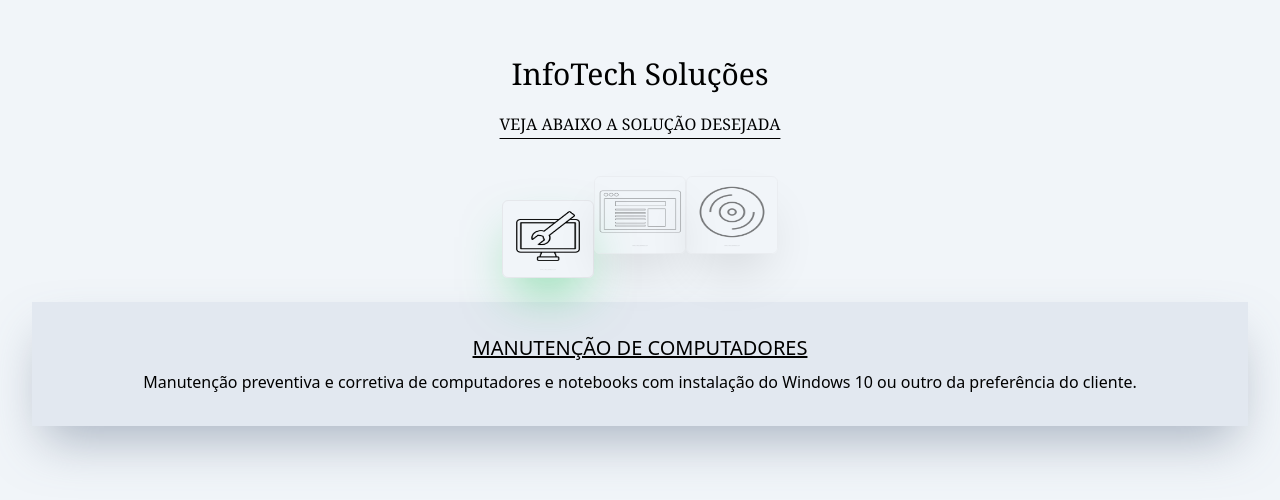
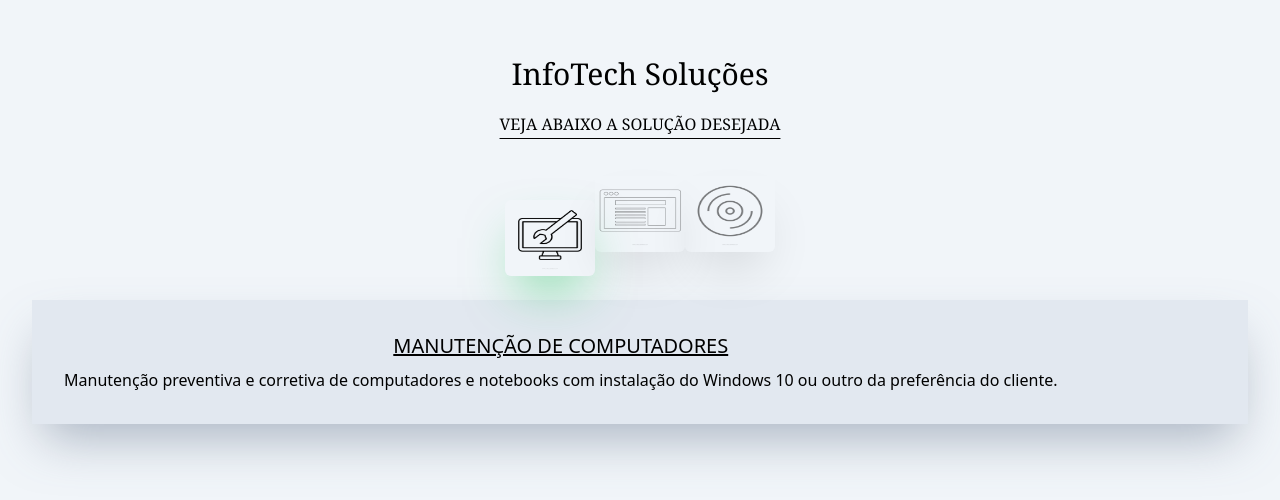
Before and after one commit to Macuco97/my-page, a Next.js app: page / in a window 1280 px wide. Shown: the top 500 px of the page. Built offline with nearby package versions, Linux system fonts and the light colour scheme.

Commit message:
Icon shadow color apply

```diff
--- a/components/contain.js
+++ b/components/contain.js
@@ -1,5 +1,5 @@
 export default function Contain({activeImage, setActiveImage}) {
-const container = `flex flex-box justify-center justify-items-center mx-8 bg-slate-200 shadow-slate-500/50 shadow-2xl p-8 mt-12`
+const container = `flex flex-box justify justify-items-center mx-8 bg-slate-200 shadow-slate-500/50 shadow-2xl p-8 mt-12 width-32 `
 const manutencaoContents = `overflow-hidden ${activeImage === "manutencao" ? `transition opacity-100 duration-500` : `transition opacity-0 max-h-0 max-w-0`}`
 const siteContents = `overflow-hidden ${activeImage === 'site' ? `transition opacity-100 duration-500` : `transition opacity-0 max-h-0 max-w-0`}`
 const discContents = `overflow-hidden ${activeImage === 'disc' ? `transition opacity-100 duration-500` : `transition opacity-0 max-h-0 max-w-0`}`
--- a/components/navbar.js
+++ b/components/navbar.js
@@ -3,9 +3,9 @@ import { useState } from 'react'
 
 export default function Navbar({activeImage, setActiveImage}) {
     const navbar = `mt-8 flex flex-row w-screen justify-center self-end`
-    const imageManutencao =  activeImage === 'manutencao' ? ' duration-500 translate-y-6 shadow-2xl shadow-green-500/50 border border-5 rounded-md border-solid' : 'shadow-2xl duration-500 translate-y-0 opacity-50 border border-5 rounded-md border-solid'
-    const imageSite = activeImage === 'site' ? 'duration-500 translate-y-6 shadow-2xl shadow-green-500/50 border border-5 rounded-md border-solid' : 'shadow-2xl duration-500 translate-y-0 opacity-50 border border-5 rounded-md border-solid'
-    const imageDisc = activeImage === 'disc' ? 'duration-500 translate-y-6 shadow-2xl shadow-green-500/50 border border-5 rounded-md border-solid' : 'shadow-2xl opacity-50 duration-500 translate-y-0 border border-5 rounded-md border-solid'
+    const imageManutencao =  activeImage === 'manutencao' ? ' duration-500 translate-y-6 shadow-2xl shadow-green-500/50 rounded-md' : 'shadow-2xl duration-500 translate-y-0 opacity-50 rounded-md'
+    const imageSite = activeImage === 'site' ? 'duration-500 translate-y-6 shadow-2xl shadow-green-500/50 rounded-md' : 'shadow-2xl duration-500 translate-y-0 opacity-50 rounded-md'
+    const imageDisc = activeImage === 'disc' ? 'duration-500 translate-y-6 shadow-2xl shadow-green-500/50 rounded-md' : 'shadow-2xl opacity-50 duration-500 translate-y-0 rounded-md'
     const hr = "border-5 border-solid"
 
 
--- a/pages/index.js
+++ b/pages/index.js
@@ -10,7 +10,7 @@ export default function Home() {
 
 
   return (
-    <div className={`flex flex-col bg-slate-100 min-h-screen`}>
+    <div className={`flex flex-col bg-slate-100 h-screen`}>
       <Head>
         <title>Create Next App</title>
         <meta name="description" content="Generated by create next app" />
```
